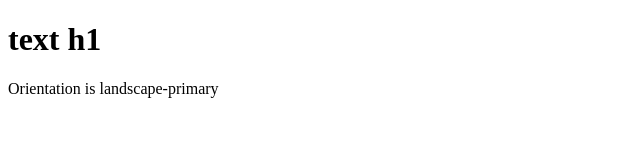
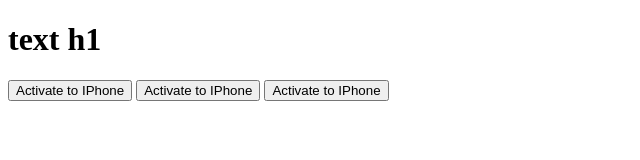
Before and after one commit to SUper2021XXX/dly-brata, a website: page i4.html in a window 1280 px wide. Shown: the whole page, without its empty margins (0-640 px from the left). Drawn offline with Linux system fonts and the light colour scheme.

Commit message:
Update i4.html

```diff
--- a/i4.html
+++ b/i4.html
@@ -11,15 +11,23 @@
 
     <div>
         <h1>text h1</h1>
+        <input type="button" value="Activate to IPhone" onclick="getAccel();"/>
+        <input type="button" value="Activate to IPhone" onclick="screen.orientation.lock('landscape');"/>
+        <input type="button" value="Activate to IPhone" onclick="screen.orientation.unlock();"/>
     </div>
+
     <script>
 
+function getAccel(){
+            DeviceMotionEvent.requestPermission().then(response => {
+                if (response == 'granted') {
 
 
-        screen.orientation.lock('landscape');
         document.write('Orientation is ' + screen.orientation.type);
 
-
+    }
+            });
+        };
 
     </script>
 </body>
```
